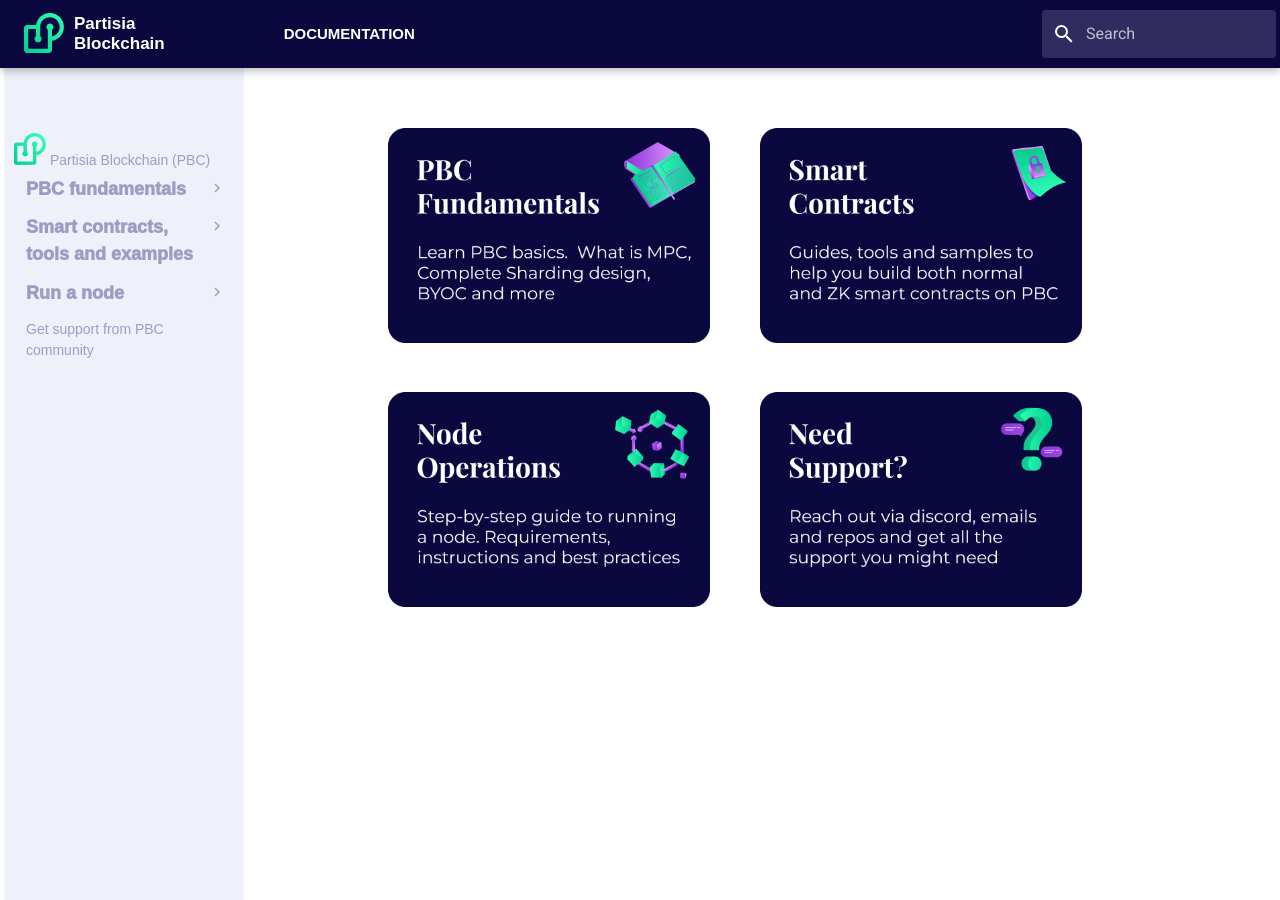
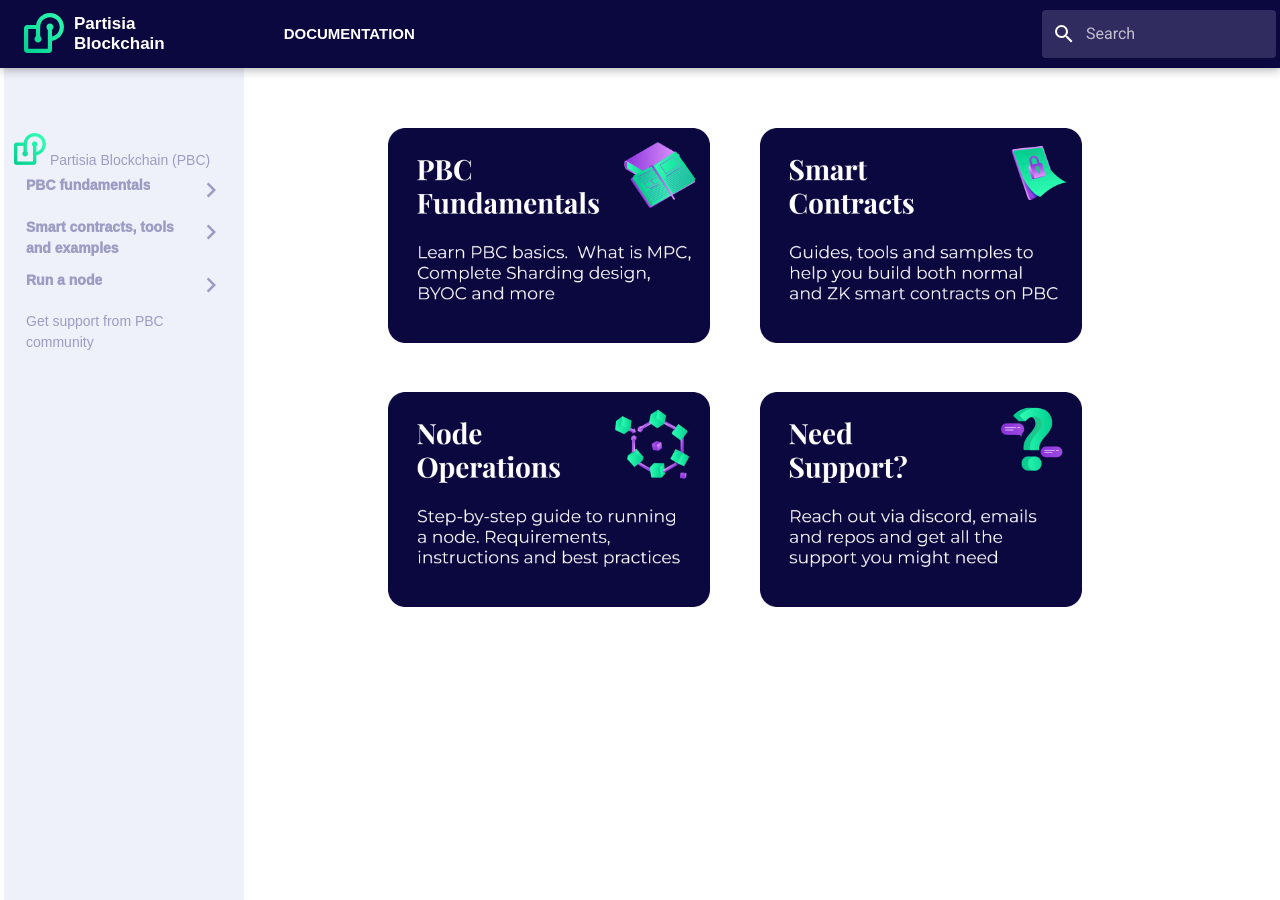
Before and after one commit to 0xSero/partisia-docs, an MkDocs documentation site: the page built from docs/index.md, in a window 1280 px wide and 900 px high. Built offline with MkDocs 1.6.1 and Material for MkDocs 9.7.7, drawn with Linux system fonts in a browser that asks for light colours; some web fonts are replaced; a script that is not in the unit is left out.

Commit message:
Making arrow icons a bit bigger

```diff
--- a/docs/stylesheets/extra.css
+++ b/docs/stylesheets/extra.css
@@ -580,9 +580,11 @@
 
 label {
   font-weight: 1000!important;
-  font-size: large;
 }
-
+.md-nav__icon{
+  width: 30px;
+  height: 30px;
+}
 .dot-navigation {
   /* Center the content */
   align-items: center;
```
